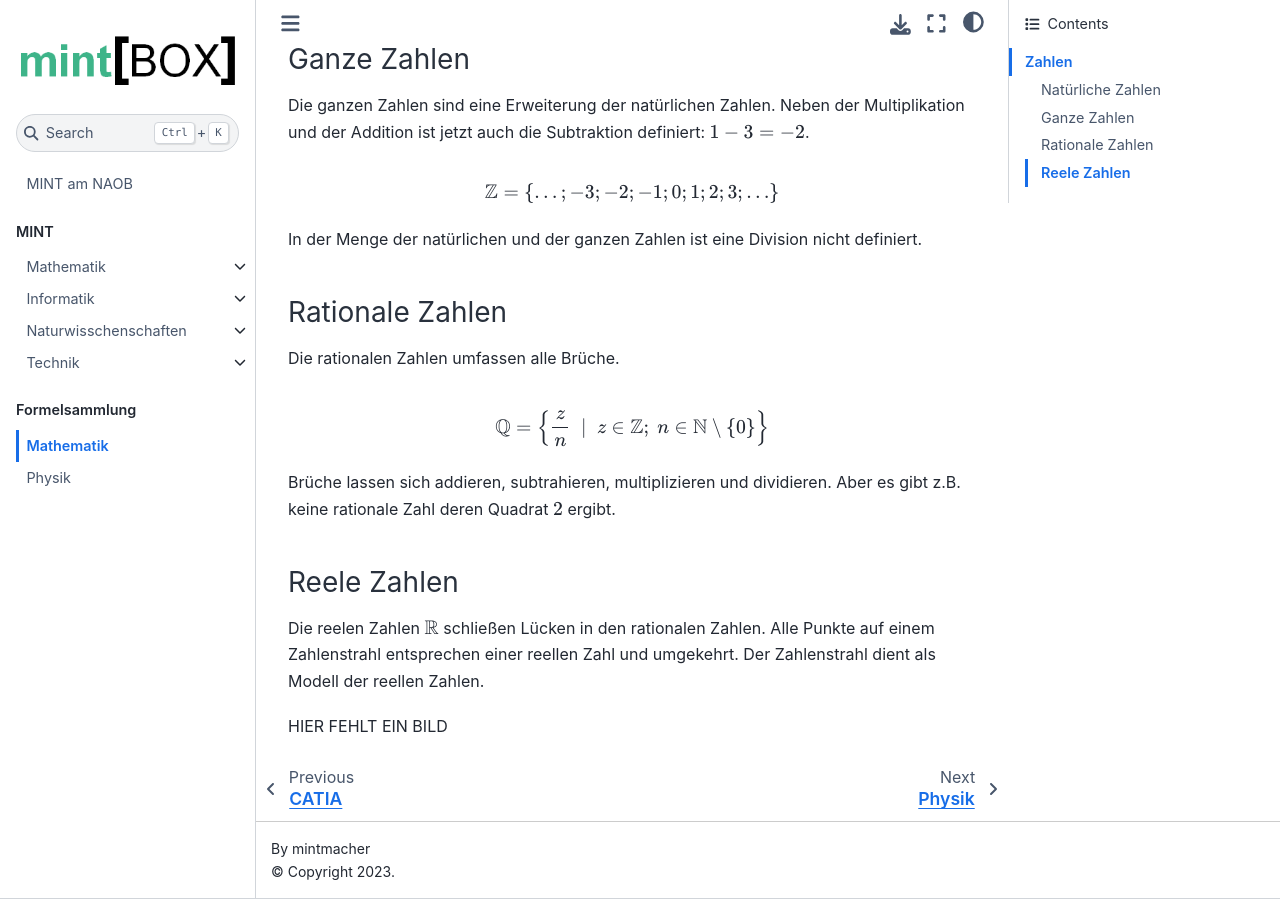
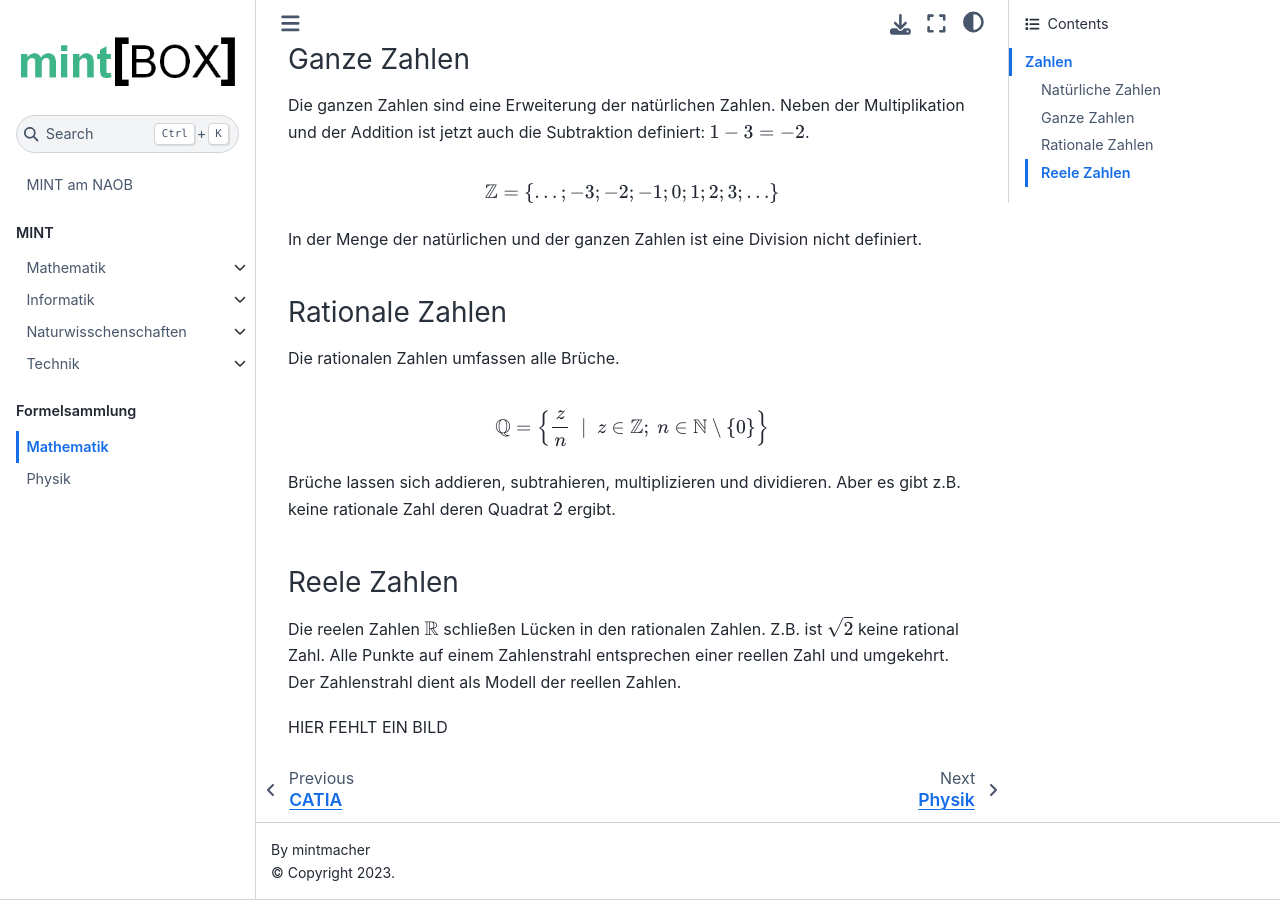
Before and after one commit to mintmacher/mintbox.cc, a Jupyter Book: the page built from formelsammlung/mathematik.md, in a window 1280 px wide and 900 px high, scrolled down 522 px. Built offline with Jupyter Book 1.0.4 settings and Sphinx 7.4.7 and the Sphinx Book theme 1.1.4, drawn with Linux system fonts in a browser that asks for light colours.

Commit message:
Kleine Erweiterung

```diff
--- a/formelsammlung/mathematik.md
+++ b/formelsammlung/mathematik.md
@@ -30,6 +30,6 @@ Brüche lassen sich addieren, subtrahieren, multiplizieren und dividieren. Aber
 
 ### Reele Zahlen
 
-Die reelen Zahlen $\mathbb{R}$ schließen Lücken in den rationalen Zahlen. Alle Punkte auf einem Zahlenstrahl entsprechen einer reellen Zahl und umgekehrt. Der Zahlenstrahl dient als Modell der reellen Zahlen.
+Die reelen Zahlen $\mathbb{R}$ schließen Lücken in den rationalen Zahlen. Z.B. ist $\sqrt2$ keine rational Zahl. Alle Punkte auf einem Zahlenstrahl entsprechen einer reellen Zahl und umgekehrt. Der Zahlenstrahl dient als Modell der reellen Zahlen.
 
 HIER FEHLT EIN BILD
```
